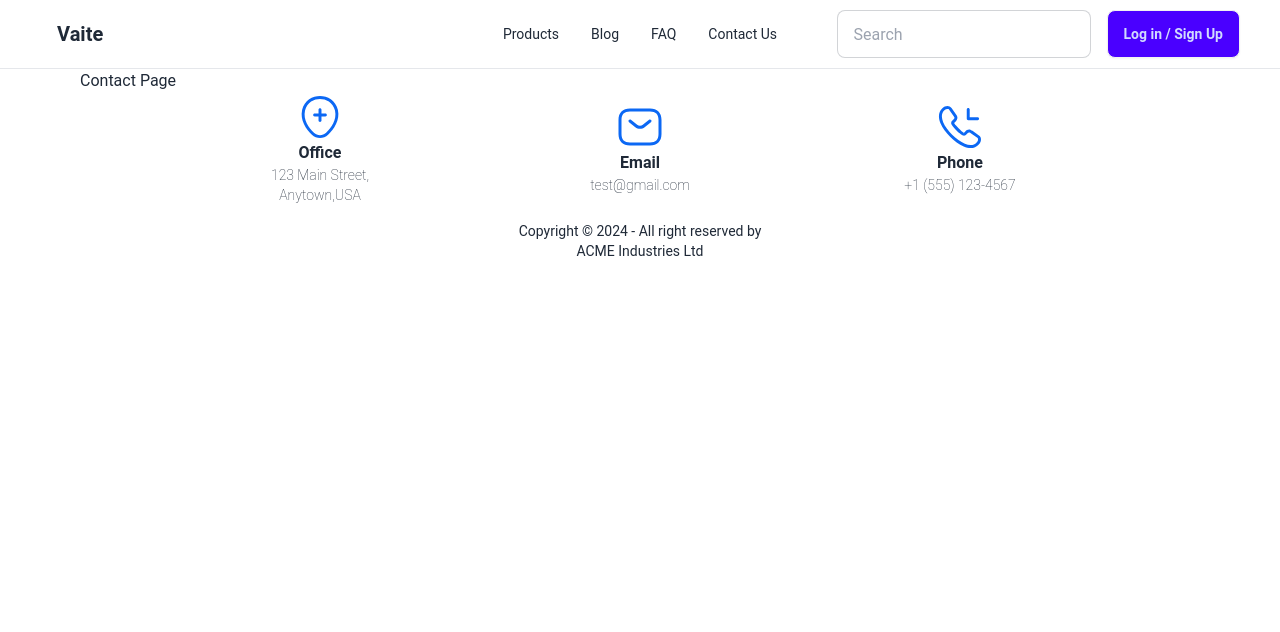
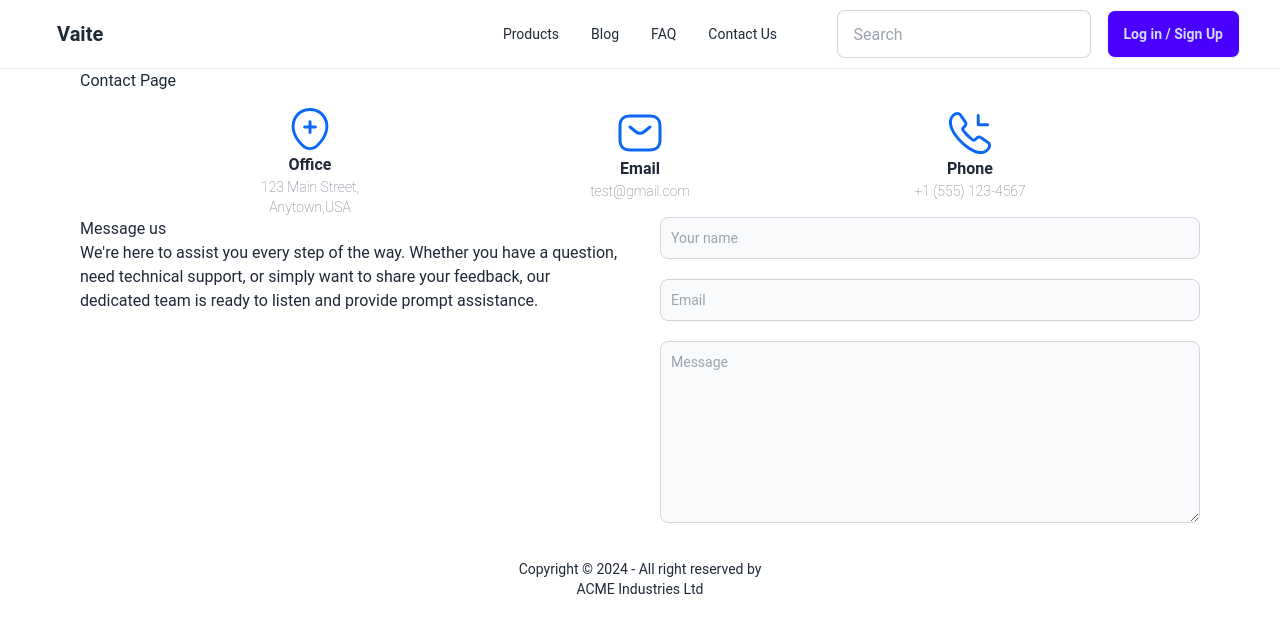
Before and after one commit to andreygranenko/Online-shop-vite, a React (Vite) app: page /kontakti in a window 1280 px wide. Shown: the top 632 px of the page. Built offline with nearby package versions, Linux system fonts and the light colour scheme; no server answers.

Commit message:
updated ContactPage.jsx

```diff
--- a/src/components/pages/contact-page/ContactPage.jsx
+++ b/src/components/pages/contact-page/ContactPage.jsx
@@ -12,22 +12,34 @@ const ContactPage = () => {
         exit={{opacity: 0}}
       >
         <h2>Contact Page</h2>
-        <div className={'flex justify-evenly'}>
-          <div className={'md:w-40 w-2/6 flex flex-col justify-center items-center'}>
+        <div className={'flex flex-col md:flex-row items-center gap-5 justify-evenly'}>
+          <div className={'mt-3 md:w-40 w-2/6 flex flex-col justify-center items-center'}>
             <img className={'w-12 h-12'} src={LocationIcon} alt="location icon"/>
             <p className={'font-bold'}>Office</p>
-            <p className={'text-center font-thin text-sm'}>123 Main Street, Anytown,USA</p>
+            <p className={'text-gray-500 text-center font-thin text-sm'}>123 Main Street, Anytown,USA</p>
           </div>
           <div className={'md:w-40 w-2/6 flex flex-col justify-center items-center'}>
             <img className={'w-12 h-12'} src={smsIcon} alt="sms icon"/>
             <p className={'font-bold'}>Email</p>
-            <p className={'text-center font-thin text-sm'}>test@gmail.com</p>
+            <p className={'text-gray-500 text-center font-thin text-sm'}>test@gmail.com</p>
           </div>
           <div className={'md:w-40 w-2/6 flex flex-col justify-center items-center'}>
             <img className={'w-12 h-12'} src={callIcon} alt="call icon"/>
             <p className={'font-bold'}>Phone</p>
-            <p className={'text-center font-thin text-sm'}>+1 (555) 123-4567</p>
+            <p className={'text-gray-500 text-center font-thin text-sm'}>+1 (555) 123-4567</p>
           </div>
+        </div>
+        <div className="flex gap-10">
+          <div className={'flex-1'}>
+            <h3>Message us</h3>
+            <p>We&apos;re here to assist you every step of the way. Whether you have a question, need technical support, or simply want to share your feedback, our dedicated team is ready to listen and provide prompt assistance.</p>
+          </div>
+          <form className={'flex-1 flex flex-col gap-5'}>
+            <input className={'bg-gray-50 border border-gray-300 text-gray-900 text-sm rounded-lg focus:ring-blue-500 focus:border-blue-500 block w-full p-2.5 dark:bg-gray-700 dark:border-gray-600 dark:placeholder-gray-400 dark:text-white dark:focus:ring-blue-500 dark:focus:border-blue-500'} placeholder={'Your name'} type="text"/>
+            <input className={'bg-gray-50 border border-gray-300 text-gray-900 text-sm rounded-lg focus:ring-blue-500 focus:border-blue-500 block w-full p-2.5 dark:bg-gray-700 dark:border-gray-600 dark:placeholder-gray-400 dark:text-white dark:focus:ring-blue-500 dark:focus:border-blue-500'} placeholder={'Email'}  type="email"/>
+            <textarea className={'bg-gray-50 border border-gray-300 text-gray-900 text-sm rounded-lg focus:ring-blue-500 focus:border-blue-500 block w-full p-2.5 dark:bg-gray-700 dark:border-gray-600 dark:placeholder-gray-400 dark:text-white dark:focus:ring-blue-500 dark:focus:border-blue-500'} placeholder={'Message'} name="" id="" cols="30" rows="8"></textarea>
+            <button></button>
+          </form>
         </div>
       </motion.div>
     </>
```
